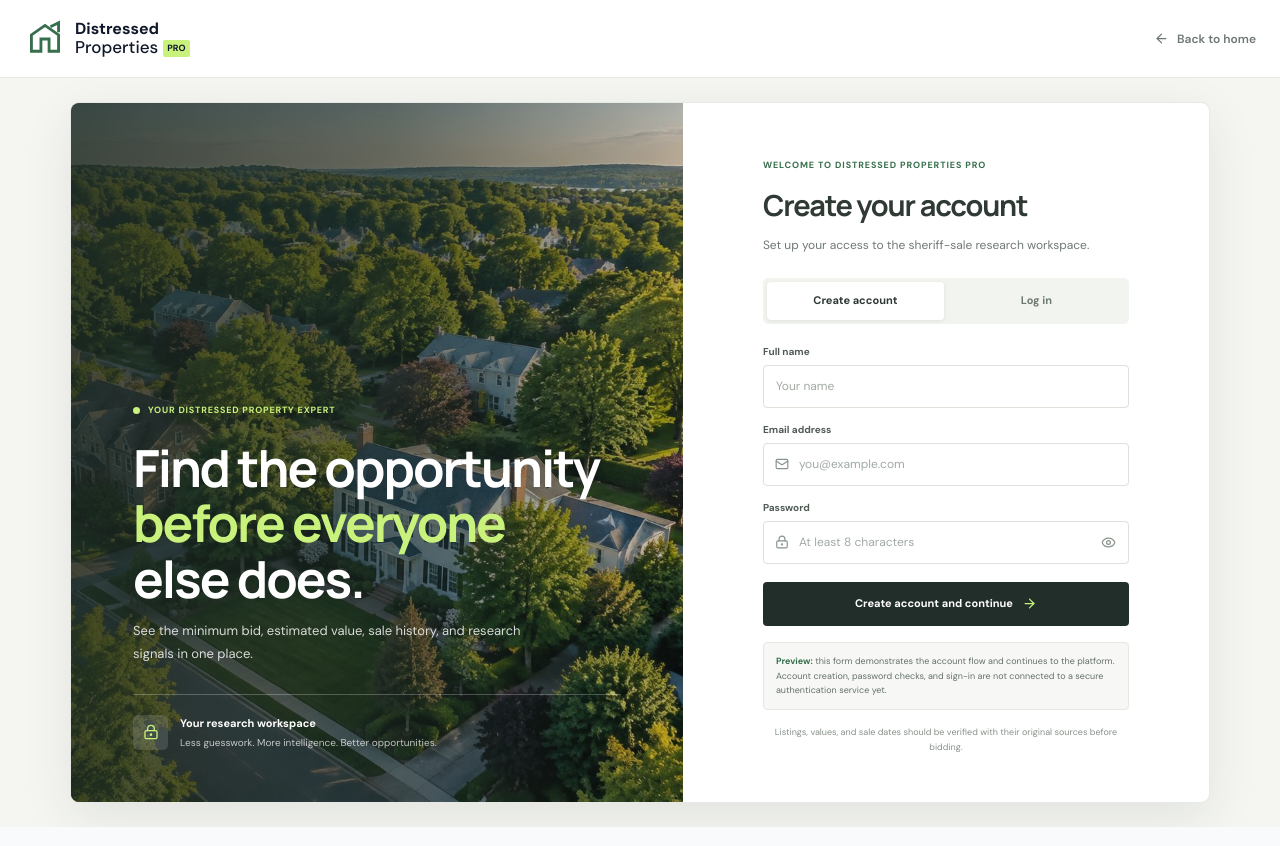
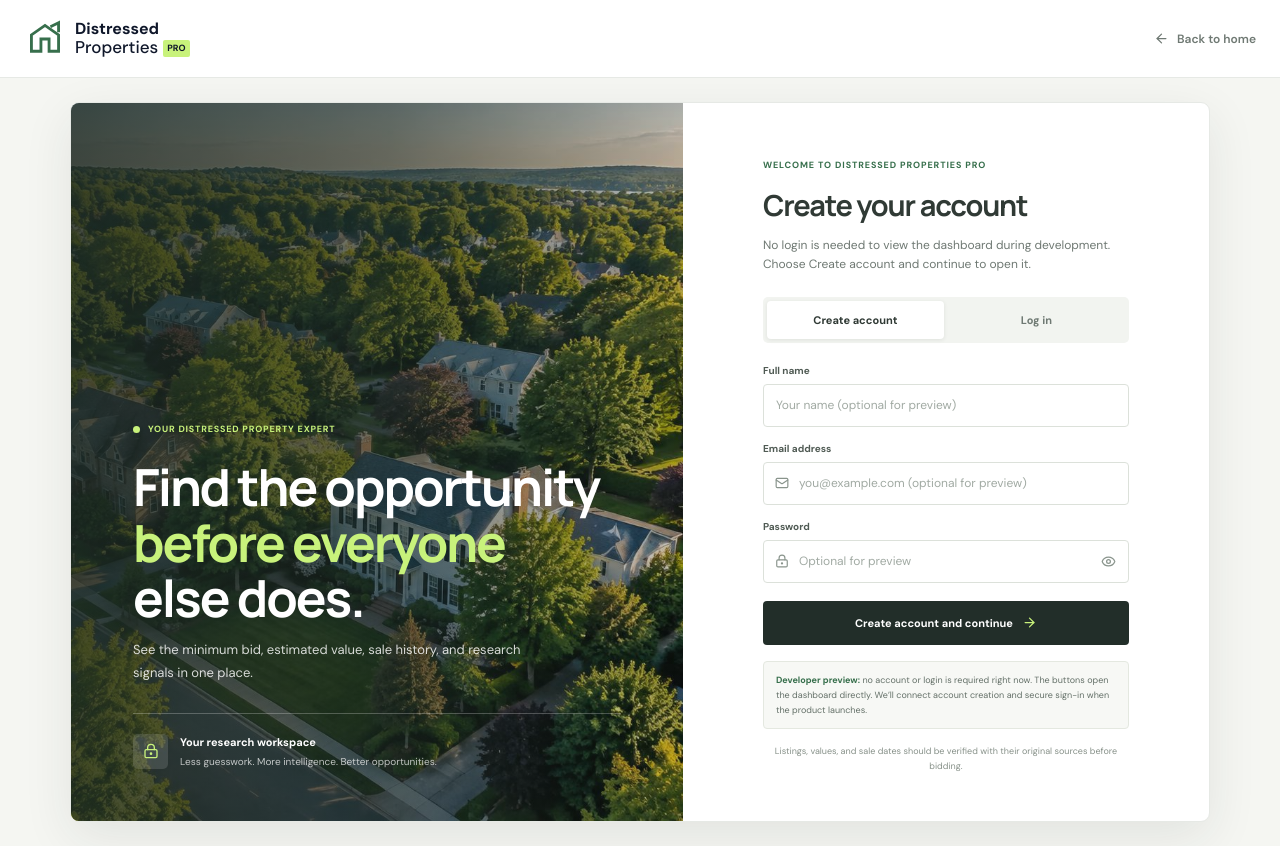
Before and after one commit to zaina-saif/distressed-properties, a Next.js app in the folder frontend/: page /get-started in a window 1280 px wide. Built offline with nearby package versions, Linux system fonts and the light colour scheme.

Commit message:
Allow dashboard access from sign-in preview

```diff
--- a/frontend/src/components/auth-gate.tsx
+++ b/frontend/src/components/auth-gate.tsx
@@ -19,7 +19,6 @@ export function AuthGate() {
 
   function continueToPlatform(event: FormEvent<HTMLFormElement>) {
     event.preventDefault();
-    if (!event.currentTarget.reportValidity()) return;
     router.push("/dashboard");
   }
 
@@ -45,7 +44,7 @@ export function AuthGate() {
           <div className={styles.formIntro}>
             <span className={styles.formEyebrow}>WELCOME TO DISTRESSED PROPERTIES PRO</span>
             <h2 id="auth-title">{mode === "create" ? "Create your account" : "Welcome back"}</h2>
-            <p>{mode === "create" ? "Set up your access to the sheriff-sale research workspace." : "Log in to continue to your research workspace."}</p>
+            <p>{mode === "create" ? "No login is needed to view the dashboard during development. Choose Create account and continue to open it." : "Sign-in will be set up for launch. For now, you can open the dashboard without logging in."}</p>
           </div>
 
           <div className={styles.modeSwitch} role="tablist" aria-label="Account access">
@@ -53,14 +52,14 @@ export function AuthGate() {
             <button type="button" role="tab" aria-selected={mode === "login"} onClick={() => setMode("login")} className={mode === "login" ? styles.selected : ""}>Log in</button>
           </div>
 
-          <form onSubmit={continueToPlatform} className={styles.form}>
-            {mode === "create" && <label>Full name<input autoComplete="name" name="name" type="text" required placeholder="Your name" /></label>}
-            <label>Email address<span className={styles.inputWrap}><Mail aria-hidden="true" /><input autoComplete="email" name="email" type="email" required placeholder="you@example.com" /></span></label>
-            <label>Password<span className={styles.inputWrap}><LockKeyhole aria-hidden="true" /><input autoComplete={mode === "create" ? "new-password" : "current-password"} name="password" type={showPassword ? "text" : "password"} required minLength={8} placeholder="At least 8 characters" /><button type="button" onClick={() => setShowPassword((visible) => !visible)} aria-label={showPassword ? "Hide password" : "Show password"}>{showPassword ? <EyeOff aria-hidden="true" /> : <Eye aria-hidden="true" />}</button></span></label>
+          <form noValidate onSubmit={continueToPlatform} className={styles.form}>
+            {mode === "create" && <label>Full name<input autoComplete="name" name="name" type="text" placeholder="Your name (optional for preview)" /></label>}
+            <label>Email address<span className={styles.inputWrap}><Mail aria-hidden="true" /><input autoComplete="email" name="email" type="email" placeholder="you@example.com (optional for preview)" /></span></label>
+            <label>Password<span className={styles.inputWrap}><LockKeyhole aria-hidden="true" /><input autoComplete={mode === "create" ? "new-password" : "current-password"} name="password" type={showPassword ? "text" : "password"} placeholder="Optional for preview" /><button type="button" onClick={() => setShowPassword((visible) => !visible)} aria-label={showPassword ? "Hide password" : "Show password"}>{showPassword ? <EyeOff aria-hidden="true" /> : <Eye aria-hidden="true" />}</button></span></label>
             <button type="submit" className={styles.submit}>{mode === "create" ? "Create account and continue" : "Log in and continue"}<ArrowRight aria-hidden="true" /></button>
           </form>
 
-          <p className={styles.previewNote}><strong>Preview:</strong> this form demonstrates the account flow and continues to the platform. Account creation, password checks, and sign-in are not connected to a secure authentication service yet.</p>
+          <p className={styles.previewNote}><strong>Developer preview:</strong> no account or login is required right now. The buttons open the dashboard directly. We’ll connect account creation and secure sign-in when the product launches.</p>
           <p className={styles.terms}>Listings, values, and sale dates should be verified with their original sources before bidding.</p>
         </section>
       </section>
```
